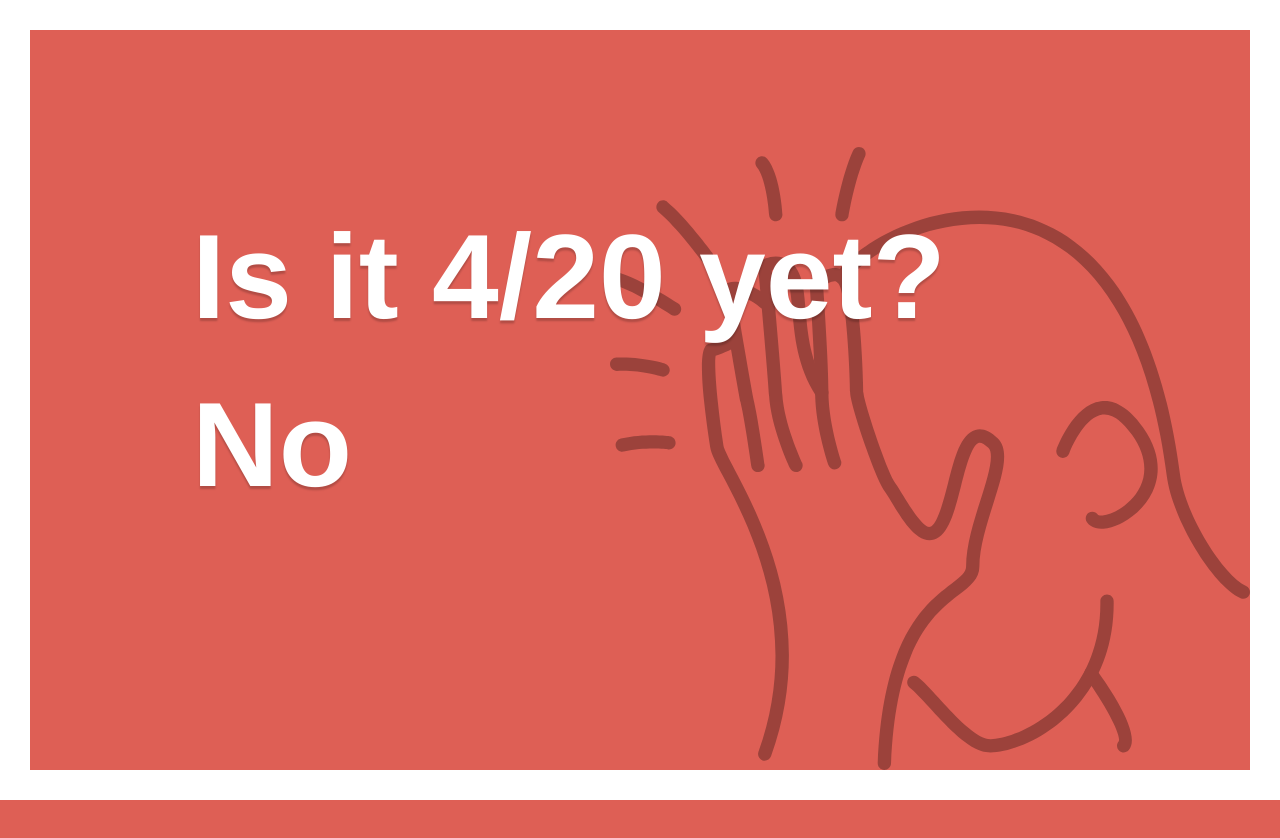
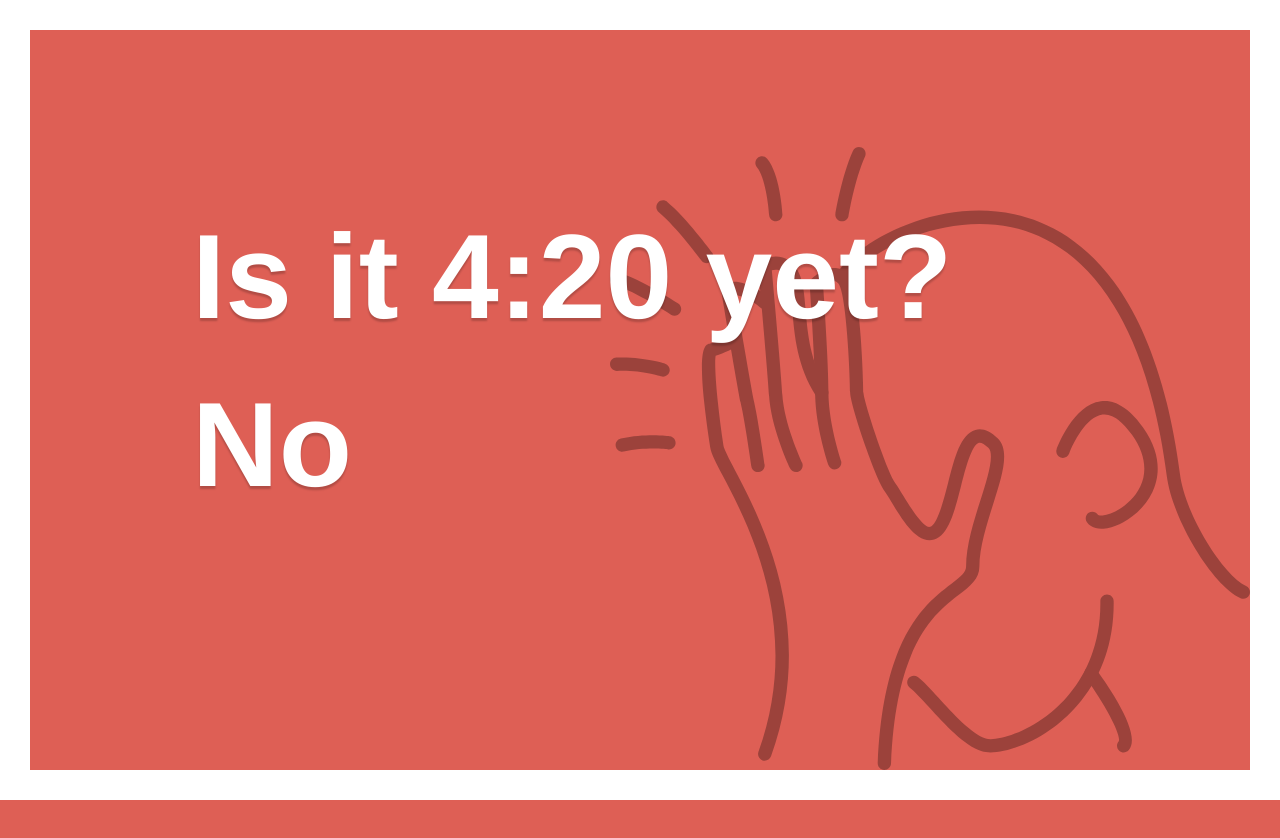
Before and after one commit to next-door-nate/isit, a plain HTML site: page index.html in a window 1280 px wide. Drawn offline with nearby package versions, Linux system fonts and the light colour scheme.

Commit message:
hotfix
hot shit!

```diff
--- a/index.html
+++ b/index.html
@@ -57,7 +57,7 @@
     <body class="body">
 
         <div class="wrapper">
-            <h1 class=" animated fadeInUp">Is it 4/20 yet?</h1>
+            <h1 class=" animated fadeInUp">Is it 4:20 yet?</h1>
 
             <h1 class="no animated fadeInUp">
                 <script type="text/javascript">
```
